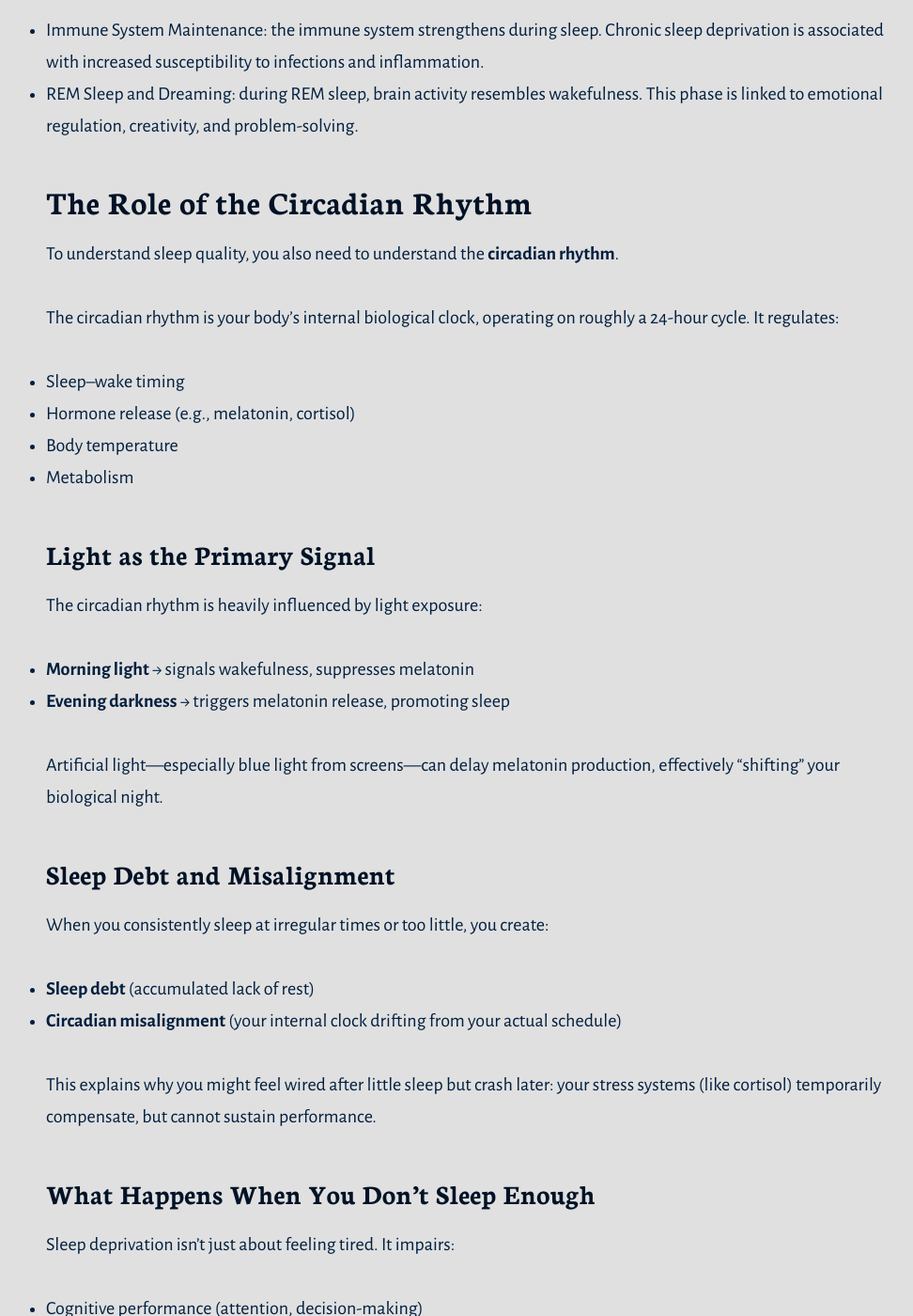
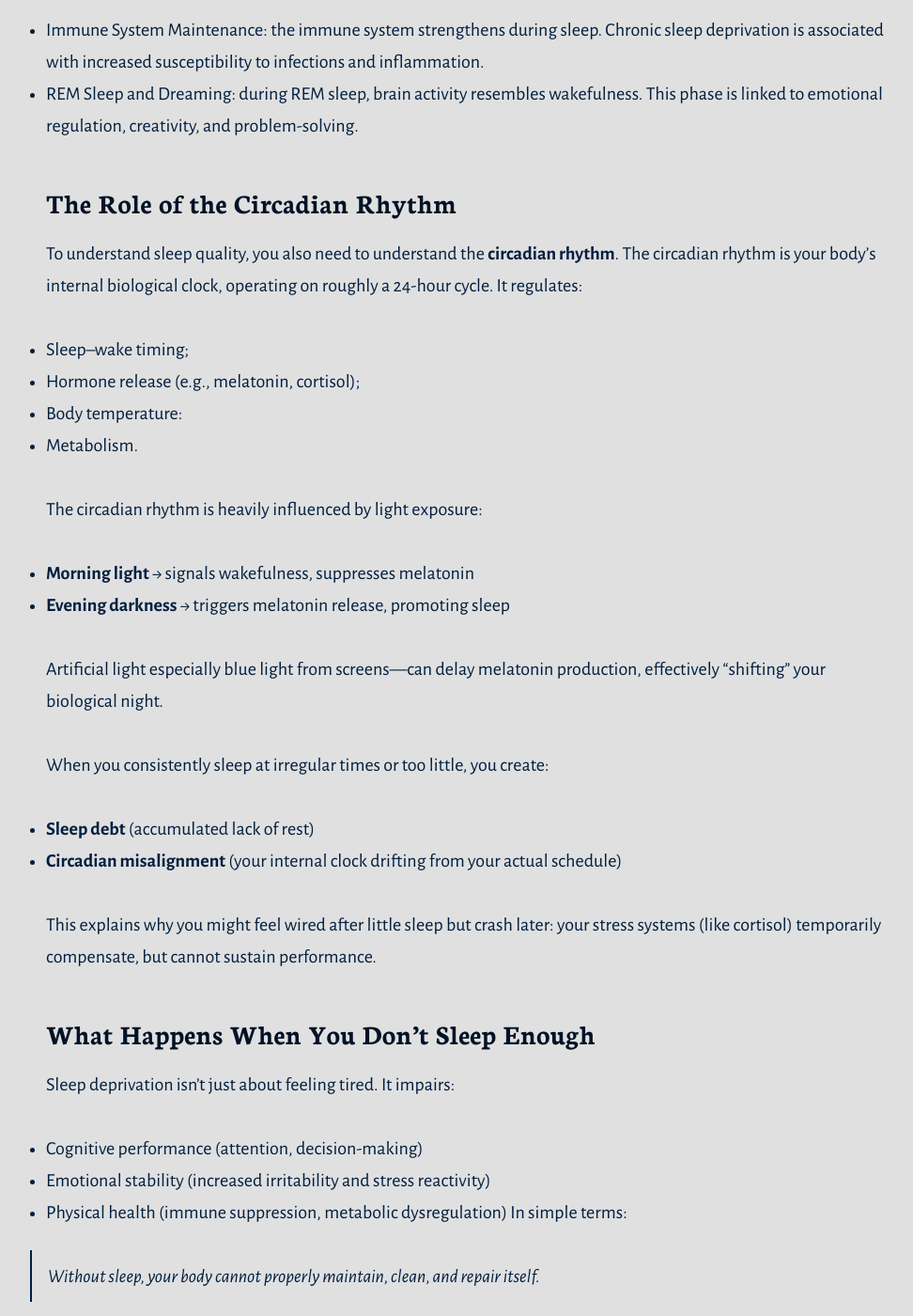
Before and after one commit to armandoahir/armandoahir.github.io, a Jekyll site: the page built from _posts/2026-04-15-How-sleep-hygiene-should-look-like-in-a-real-busy-schedule.md, in a window 1280 px wide and 1400 px high, scrolled down 1739 px. Shown: the whole window at 94% size, without its empty margins (141-1113 px from the left). Built offline with Jekyll 4.4.1, drawn with Linux system fonts in a browser that asks for light colours.

Commit message:
[15th Apr] Fix posts

```diff
--- a/_posts/2026-04-15-How-sleep-hygiene-should-look-like-in-a-real-busy-schedule.md
+++ b/_posts/2026-04-15-How-sleep-hygiene-should-look-like-in-a-real-busy-schedule.md
@@ -49,26 +49,22 @@ Sleep deprivation disrupts this balance, often increasing appetite and cravings.
 
 - REM Sleep and Dreaming: during REM sleep, brain activity resembles wakefulness. This phase is linked to emotional regulation, creativity, and problem-solving.
 
-## The Role of the Circadian Rhythm
+### The Role of the Circadian Rhythm
 
 To understand sleep quality, you also need to understand the **circadian rhythm**.
-
 The circadian rhythm is your body’s internal biological clock, operating on roughly a 24-hour cycle. It regulates:
 
-- Sleep–wake timing
-- Hormone release (e.g., melatonin, cortisol)
-- Body temperature
-- Metabolism
+- Sleep–wake timing;
+- Hormone release (e.g., melatonin, cortisol);
+- Body temperature:
+- Metabolism.
 
-### Light as the Primary Signal
 The circadian rhythm is heavily influenced by light exposure:
 
 - **Morning light** → signals wakefulness, suppresses melatonin
 - **Evening darkness** → triggers melatonin release, promoting sleep
 
-Artificial light—especially blue light from screens—can delay melatonin production, effectively “shifting” your biological night.
-
-### Sleep Debt and Misalignment
+Artificial light especially blue light from screens—can delay melatonin production, effectively “shifting” your biological night.
 
 When you consistently sleep at irregular times or too little, you create:
 - **Sleep debt** (accumulated lack of rest)
```
Also changed, not shown: screenshot.png (deleted).
